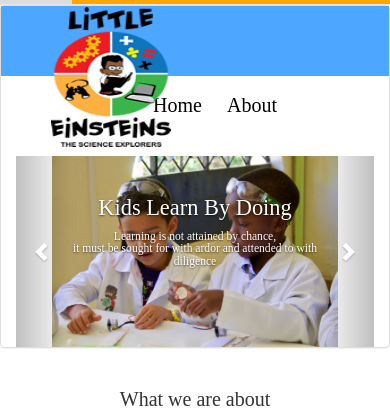
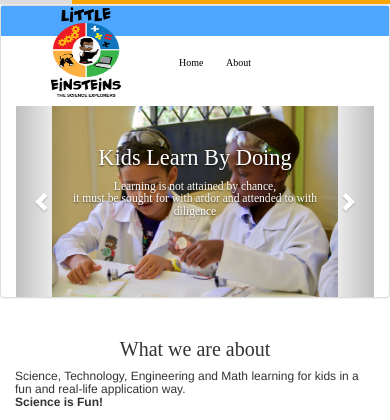
Before and after one commit to vincentmuya/Little-Einsteins, a Django app: page / in a window 390 px wide. Shown: the top 420 px of the page. Run offline with Django 3.2, Linux system fonts and the light colour scheme; some libraries are stand-ins or nearby versions; some web fonts are replaced.

Commit message:
modifed code

```diff
--- a/app/templates/index.html
+++ b/app/templates/index.html
@@ -107,7 +107,7 @@
     }
     .panel-body{
       text-align: center;
-      height: 40px;
+      height: 35px;
     }
     .panael-menu{
       font-family: "Times New Roman";
@@ -181,6 +181,24 @@
         height: 200px;
         float: left;
       }
+      .logo{
+        margin-left: 50px;
+        height:90px ;
+        width:70px ;
+      }
+      .w3-panel{
+        background-color:#4da6ff;
+        height: 30px;
+      }
+      .panel-body{
+        text-align: center;
+        height: 25px;
+      }
+      .panael-menu{
+        font-family: "Times New Roman";
+        display: inline;
+        padding: 10px;
+        font-size: 10px;
 }
 
 @media screen and (max-width: 400px) {
```
